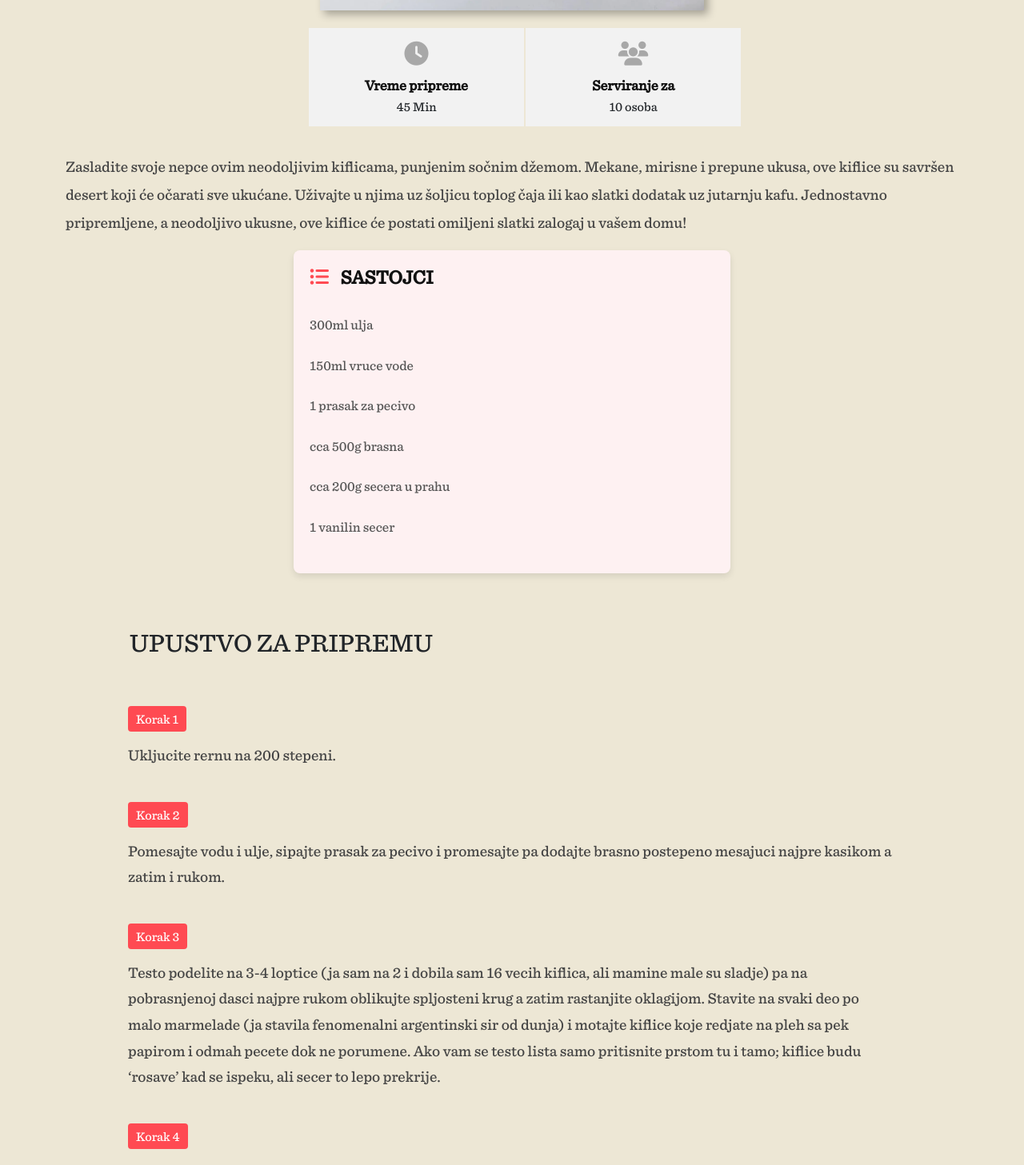
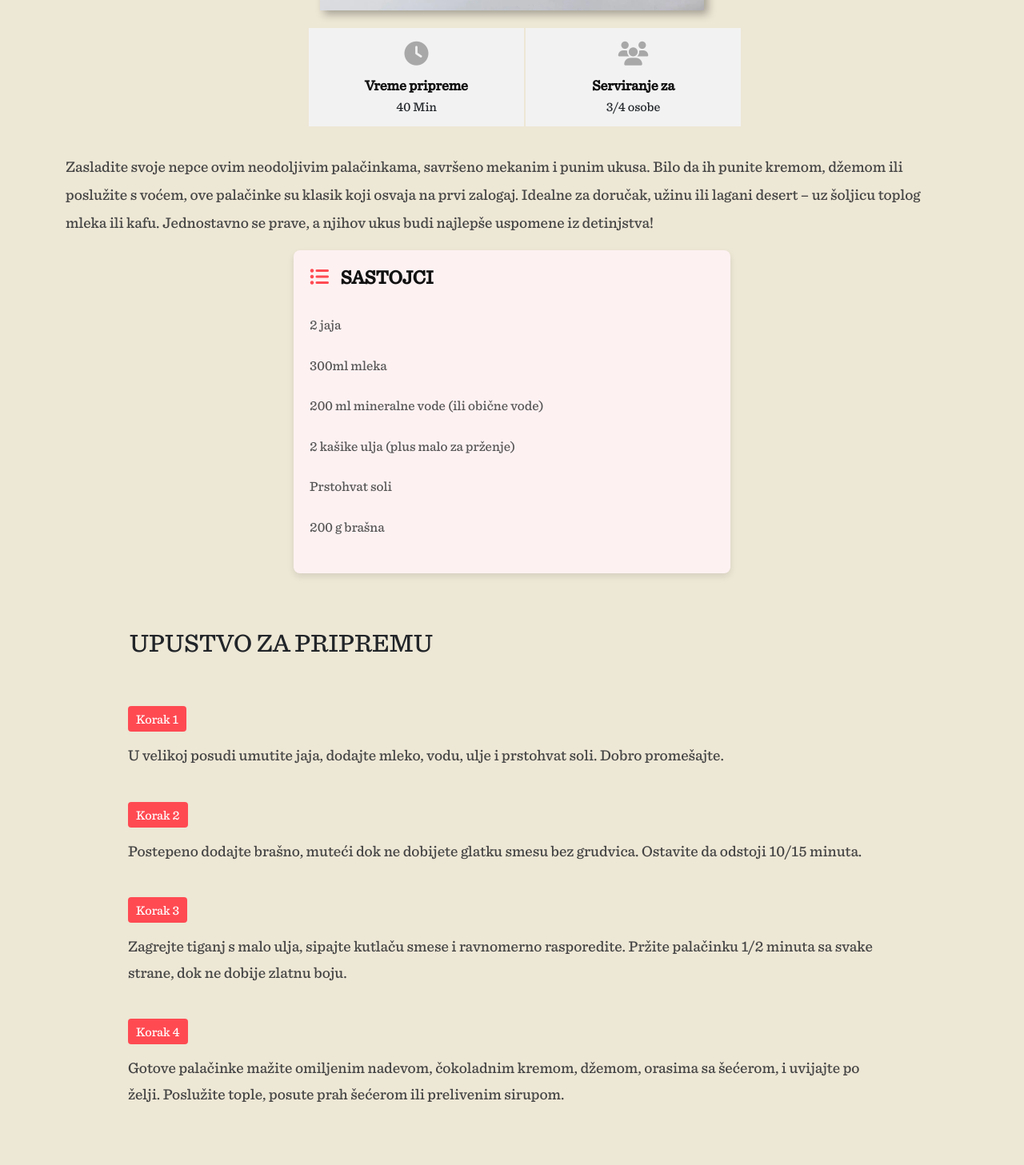
Before and after one commit to codemars/slatkamagija, a React (Create React App) app: page /Recepti/Palacinke in a window 1280 px wide. Shown: the part 580-2037 px from the top of the page at 80% size. Built offline with nearby package versions, Linux system fonts and the light colour scheme.

Commit message:
update images

```diff
--- a/src/data/products.js
+++ b/src/data/products.js
@@ -2,7 +2,7 @@ import mesano from '../assets/products/mesano-min.webp';
 import sipurak from '../assets/products/sipurak-min.webp';
 import crni from '../assets/products/crni-min.webp';
 import beli from '../assets/products/beli-min.webp';
-/* import mix from '../assets/products/mix.jpeg'; */
+import mix from '../assets/products/mesano.png';
 /* import chocholate from '../assets/products/chocholate.png';
 import juice_mix from '../assets/products/juice_mix.png'; */
 
@@ -24,32 +24,31 @@ const products = [
       description: `Otvorite teglicu punu raznovrsnog voćnog ukusa! Naša mešana marmelada donosi savršen balans prirodne slatkoće i arome,
       idealna za sve prilike – od doručka do deserta.`
     },
-  /*   {
+    {
       id: 3,
       name: 'Mlečni kakao krem',
       price: 450,
       image: mix,
-      description: `Zaronite u poseban svet slatkog užitka s našim kakaom kremom.
-      Ovaj jedinstveni spoj intenzivnog kakaa i sočnog lešnika čini ovu kremu neodoljivom poslasticom.
-      Svaki zalogaj je čaroban, pružajući vam izuzetno iskustvo koje se pamti.`
-    }, */
+      description: `Savršen balans mlečne nežnosti i bogatog kakao ukusa.
+      Mlečni kakao krem oduševljava svakim namazom – idealan za one koji vole slatki spoj topline mleka i karaktera kakaa.`
+    },
     {
       id: 4,
       name: 'Kakao krem',
       price: 450,
       image: crni,
-      description: `Zaronite u poseban svet slatkog užitka s našim kakaom kremom.
-      Ovaj jedinstveni spoj intenzivnog kakaa i sočnog lešnika čini ovu kremu neodoljivom poslasticom.
-      Svaki zalogaj je čaroban, pružajući vam izuzetno iskustvo koje se pamti.`
+      description: `Intenzivan, pun ukus tamnog kakaa stvoren za prave ljubitelje čokolade.
+      Naš kakao krem pruža bogato iskustvo koje se savršeno slaže s tostom, kroasanima ili direktno kašikom.`
     },
     {
       id: 5,
-      name: 'Mlečni kakao krem',
+      name: 'Mlečni krem',
       price: 450,
       image: beli,
-      description: `Nežna kombinacija mleka i kakaoa donosi savršeno kremast užitak.
-      Naš mlečni kakao krem je prava uteha za vaša čula – idealan za jutarnje palačinke ili večernje uživanje.`
-    },
+      description: `Lagani, svileni mlečni krem koji se topi u ustima.
+      Bez kakaa, ali pun mlečne slasti – savršen za decu i sve koji vole čist, kremasti ukus mleka.`
+    }
+
    /*  {
       id: 5,
       name: 'Magična čokolada',
--- a/src/pages/Recipe/Palacinke.js
+++ b/src/pages/Recipe/Palacinke.js
@@ -1,4 +1,4 @@
-import React, {useEffect} from "react";
+import React, { useEffect } from "react";
 import Layout from "../../components/Layouts/Layout";
 import palacinke from "../../assets/recipe/americke.webp";
 import { useNavigate } from "react-router-dom";
@@ -23,7 +23,7 @@ const Recipe1 = () => {
             <div className="row gutters-60">
               <div className="col-lg-12">
                 <div className="single-recipe-layout1">
-                <h1 className="item-title left"   data-aos="fade-right">
+                  <h1 className="item-title left" data-aos="fade-right">
                     <i
                       data-aos="fade-right"
                       className="fas fa-arrow-left arrow-icon"
@@ -45,13 +45,13 @@ const Recipe1 = () => {
                       </ul>
                     </div>
                   </div>
-                  <div className="item-figure1">
-                    <img src={palacinke} alt="Product"   data-aos="fade-fadde" />
+                  <div className="cream">
+                    <img src={palacinke} alt="Product" data-aos="fade-fadde" />
                   </div>
                   <div className="item-feature">
                     <ul>
                       <li>
-                        <div className="feature-wrap"   data-aos="fade-left">
+                        <div className="feature-wrap" data-aos="fade-left">
                           <div className="media">
                             <div className="feature-icon">
                               <i className="far fa-clock"></i>
@@ -60,7 +60,7 @@ const Recipe1 = () => {
                               <div className="feature-title">
                                 Vreme pripreme
                               </div>
-                              <div className="feature-sub-title">45 Min</div>
+                              <div className="feature-sub-title">40 Min</div>
                             </div>
                           </div>
                         </div>
@@ -74,7 +74,7 @@ const Recipe1 = () => {
                             </div>
                             <div className="media-body space-sm">
                               <div className="feature-title">Serviranje za</div>
-                              <div className="feature-sub-title">10 osoba</div>
+                              <div className="feature-sub-title">3/4 osobe</div>
                             </div>
                           </div>
                         </div>
@@ -82,17 +82,12 @@ const Recipe1 = () => {
 
                     </ul>
                   </div>
-                  <p className="item-description"   data-aos="fade-fade">
-                    Zasladite svoje nepce ovim neodoljivim kiflicama, punjenim
-                    sočnim džemom. Mekane, mirisne i prepune ukusa, ove kiflice
-                    su savršen desert koji će očarati sve ukućane. Uživajte u
-                    njima uz šoljicu toplog čaja ili kao slatki dodatak uz
-                    jutarnju kafu. Jednostavno pripremljene, a neodoljivo
-                    ukusne, ove kiflice će postati omiljeni slatki zalogaj u
-                    vašem domu!
+                  <p className="item-description" data-aos="fade-fade">
+                  Zasladite svoje nepce ovim neodoljivim palačinkama, savršeno mekanim i punim ukusa.
+                  Bilo da ih punite kremom, džemom ili poslužite s voćem, ove palačinke su klasik koji osvaja na prvi zalogaj. Idealne za doručak, užinu ili lagani desert – uz šoljicu toplog mleka ili kafu. Jednostavno se prave, a njihov ukus budi najlepše uspomene iz detinjstva!
                   </p>
 
-                  <div className="making-elements-wrap"   data-aos="fade-up">
+                  <div className="making-elements-wrap" data-aos="fade-up">
                     <div className="row">
                       <div className="col-xl-6 col-12">
                         <div className="ingredients-wrap">
@@ -101,12 +96,12 @@ const Recipe1 = () => {
                           </h3>
 
                           <ul className="ingredient-list">
-                            <li>300ml ulja</li>
-                            <li>150ml vruce vode</li>
-                            <li>1 prasak za pecivo</li>
-                            <li>cca 500g brasna</li>
-                            <li>cca 200g secera u prahu</li>
-                            <li>1 vanilin secer</li>
+                            <li>2 jaja</li>
+                            <li>300ml mleka</li>
+                            <li>200 ml mineralne vode (ili obične vode)</li>
+                            <li>2 kašike ulja (plus malo za prženje)</li>
+                            <li>Prstohvat soli</li>
+                            <li>200 g brašna</li>
                           </ul>
                         </div>
                       </div>
@@ -116,42 +111,46 @@ const Recipe1 = () => {
 
                   <div className="direction-wrap-layout1">
                     <div className="section-heading heading-dark">
-                      <h2 className="item-heading"   data-aos="fade-right">Upustvo za pripremu</h2>
+                      <h2 className="item-heading" data-aos="fade-right">Upustvo za pripremu</h2>
                     </div>
 
-                    <div className="direction-box-layout1"   data-aos="fade-right">
+                    <div className="direction-box-layout1" data-aos="fade-right">
                       <div className="item-content">
                         <div className="serial-number">Korak 1</div>
                         <p>
 
-                          Ukljucite rernu na 200 stepeni.
+                        U velikoj posudi umutite jaja, dodajte mleko, vodu, ulje i prstohvat soli. Dobro promešajte.
+
+
                         </p>
                       </div>
                     </div>
-                    <div className="direction-box-layout1"   data-aos="fade-right">
+                    <div className="direction-box-layout1" data-aos="fade-right">
                       <div className="item-content">
                         <div className="serial-number">Korak 2</div>
                         <p>
 
-                          Pomesajte vodu i ulje, sipajte prasak za pecivo i promesajte pa dodajte brasno postepeno mesajuci najpre kasikom a zatim i rukom.
+                        Postepeno dodajte brašno, muteći dok ne dobijete glatku smesu bez grudvica. Ostavite da odstoji 10/15 minuta.
                         </p>
                       </div>
                     </div>
-                    <div className="direction-box-layout1"   data-aos="fade-right">
+                    <div className="direction-box-layout1" data-aos="fade-right">
                       <div className="item-content">
                         <div className="serial-number">Korak 3</div>
                         <p>
 
-                          Testo podelite na 3-4 loptice (ja sam na 2 i dobila sam 16 vecih kiflica, ali mamine male su sladje) pa na pobrasnjenoj dasci najpre rukom oblikujte spljosteni krug a zatim rastanjite oklagijom. Stavite na svaki deo po malo marmelade (ja stavila fenomenalni argentinski sir od dunja) i motajte kiflice koje redjate na pleh sa pek papirom i odmah pecete dok ne porumene. Ako vam se testo lista samo pritisnite prstom tu i tamo; kiflice budu ‘rosave’ kad se ispeku, ali secer to lepo prekrije.
+                        Zagrejte tiganj s malo ulja, sipajte kutlaču smese i ravnomerno rasporedite. Pržite palačinku 1/2 minuta sa svake strane, dok ne dobije zlatnu boju.
                         </p>
                       </div>
                     </div>
-                    <div className="direction-box-layout1"   data-aos="fade-right">
+                    <div className="direction-box-layout1" data-aos="fade-right">
                       <div className="item-content">
                         <div className="serial-number">Korak 4</div>
                         <p>
 
-                          Vruce kiflice valjajte u prah secer pomesan sa vanilinim secerom.
+                        Gotove palačinke mažite omiljenim nadevom, čokoladnim kremom, džemom, orasima sa šećerom, i uvijajte po želji. Poslužite tople, posute prah šećerom ili prelivenim sirupom.
+
+
                         </p>
                       </div>
                     </div>
@@ -161,13 +160,13 @@ const Recipe1 = () => {
                       <li>
                         <ul className="inner-share">
                           <li>
-                          <a href="https://www.facebook.com/profile.php?id=61554537968449&locale=sr_RS"  target='_blank'>
+                            <a href="https://www.facebook.com/profile.php?id=61554537968449&locale=sr_RS" target='_blank'>
                               <i className="fab fa-facebook-f"></i>
                             </a>
                           </li>
 
                           <li>
-                          <a href="https://www.instagram.com/slatkamagijaa/"  target='_blank'>
+                            <a href="https://www.instagram.com/slatkamagijaa/" target='_blank'>
                               <i className="fab fa-instagram"></i>
                             </a>
                           </li>
--- a/src/styles/RecipeStyle.css
+++ b/src/styles/RecipeStyle.css
@@ -57,14 +57,22 @@
 }
 
 .item-figure1 img {
-    width: 480px;
-	height: 350px;
+    width: 320px;
+	height: 380px;
 	display: block;
 	margin: 1rem auto;
 	margin-bottom: 20px;
 	box-shadow: 5px 5px 10px rgba(0, 0, 0, 0.3);
 
 
+}
+.cream img {
+	width: 480px;
+	height: 350px;
+	display: block;
+	margin: 1rem auto;
+	margin-bottom: 20px;
+	box-shadow: 5px 5px 10px rgba(0, 0, 0, 0.3);
 }
 .arrow-icon {
     transition: transform 0.3s ease, color 0.3s ease;
```
Also changed, not shown: src/pages/Recipe/Kiflice.js (+13 -13 lines), 1 other file (tests, documents, lock files or other folders). Lines whose indentation alone changed are shown as unchanged.
